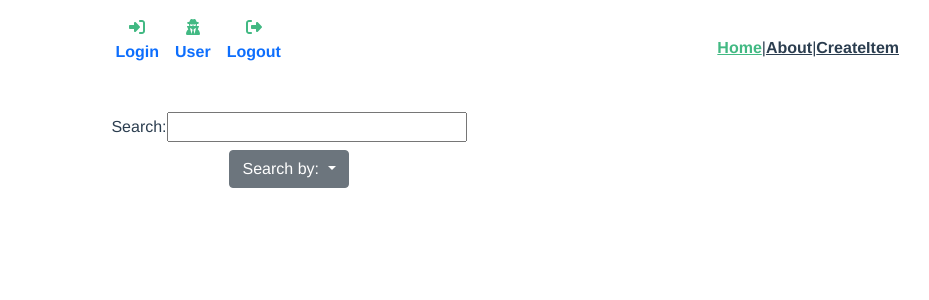
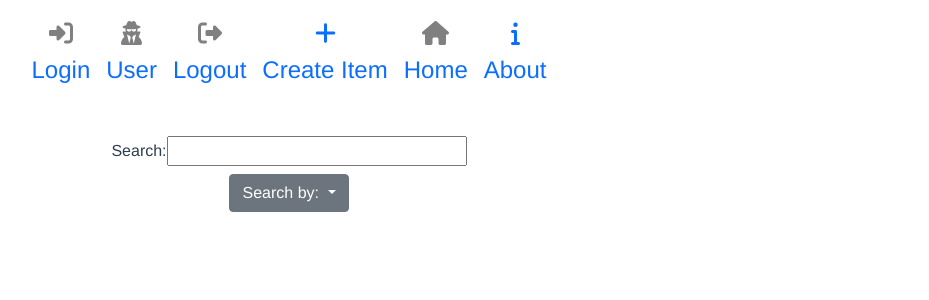
Before and after one commit to chompou/Boco, a Vue app in the folder frontend/: page / in a window 1280 px wide. Shown: the top 300 px of the page, without its empty margins (351-1280 px from the left). Built offline with nearby package versions, Linux system fonts and the light colour scheme.

Commit message:
#25 fixed navbar again

```diff
--- a/frontend/src/App.vue
+++ b/frontend/src/App.vue
@@ -48,25 +48,43 @@
             </a>
           </li>
         </ul>
-        <!--<ul id="nav" class="navbar-nav mr-auto">
+        <ul id="nav" class="navbar-nav mr-auto">
           <li class="nav-item">
             <a class="nav-link">
-              <router-link to="/">Home</router-link>
+              <router-link to="/createItem"
+                ><font-awesome-icon icon="plus"
+              /></router-link>
+              <p>Create Item</p>
             </a>
           </li>
+        </ul>
+        <ul id="nav" class="navbar-nav mr-auto">
           <li class="nav-item">
             <a class="nav-link">
-              <router-link to="/about">About</router-link>
+              <router-link to="/"
+                ><font-awesome-icon icon="house"
+              /></router-link>
+              <p>Home</p>
             </a>
           </li>
-        </ul>-->
+        </ul>
+        <ul id="nav" class="navbar-nav mr-auto">
+          <li class="nav-item">
+            <a class="nav-link">
+              <router-link to="/about"
+                ><font-awesome-icon icon="info"
+              /></router-link>
+              <p>About</p>
+            </a>
+          </li>
+        </ul>
       </div>
     </div>
-    <router-link to="/">Home</router-link> |
-    <router-link to="/about">About</router-link> |
-    <router-link to="/createItem">CreateItem</router-link>
   </nav>
-  <router-view />
+  <div class="container">
+    <router-view />
+  </div>
+  <div class="longDiv"></div>
 </template>
 
 <style>
@@ -78,16 +96,66 @@
   color: #2c3e50;
 }
 
-nav {
-  padding: 30px;
+.longDiv {
+  height: 2000px;
 }
 
-nav a {
-  font-weight: bold;
-  color: #2c3e50;
+/* Navbar styling */
+li a {
+  text-decoration: none;
 }
 
-nav a.router-link-exact-active {
-  color: #42b983;
+li a.router-link-exact-active {
+  color: gray;
+}
+
+li a.router-link-exact-active:hover {
+  color: #ffc370;
+}
+
+li a:hover {
+  color: lightgray;
+}
+
+.nav-item {
+  font-size: x-large;
+}
+
+.navbar {
+  /*background-color: #343a40;*/
+  background-color: white;
+}
+
+/* Navbar styling end*/
+
+/* Make navbar slide from left on small screens*/
+@media (max-width: 479px) {
+  .navbar-collapse {
+    position: fixed;
+    top: 40px;
+    left: 0;
+    padding-left: 15px;
+    padding-right: 15px;
+    padding-bottom: 15px;
+    width: 45%;
+    height: 100%;
+    /*background-color: #343a40;*/
+    background-color: gray;
+    margin-top: 35px;
+  }
+
+  .navbar-collapse.collapsing {
+    left: -75%;
+    transition: height 0s ease;
+  }
+
+  .navbar-collapse.show {
+    left: 0;
+    transition: left 300ms ease-in-out;
+  }
+
+  .navbar-toggler.collapsed ~ .navbar-collapse {
+    transition: left 500ms ease-in-out;
+  }
 }
 </style>
--- a/frontend/src/main.js
+++ b/frontend/src/main.js
@@ -8,10 +8,20 @@ import {
   faRightToBracket,
   faUserSecret,
   faSignOutAlt,
+  faPlus,
+  faHouse,
+  faInfo,
 } from "@fortawesome/free-solid-svg-icons";
 import { FontAwesomeIcon } from "@fortawesome/vue-fontawesome";
 
-library.add(faRightToBracket, faUserSecret, faSignOutAlt);
+library.add(
+  faRightToBracket,
+  faUserSecret,
+  faSignOutAlt,
+  faPlus,
+  faHouse,
+  faInfo
+);
 
 createApp(App)
   .component("font-awesome-icon", FontAwesomeIcon)
```
Also changed, not shown: frontend/src/router/index.js (+4 -7 lines).
